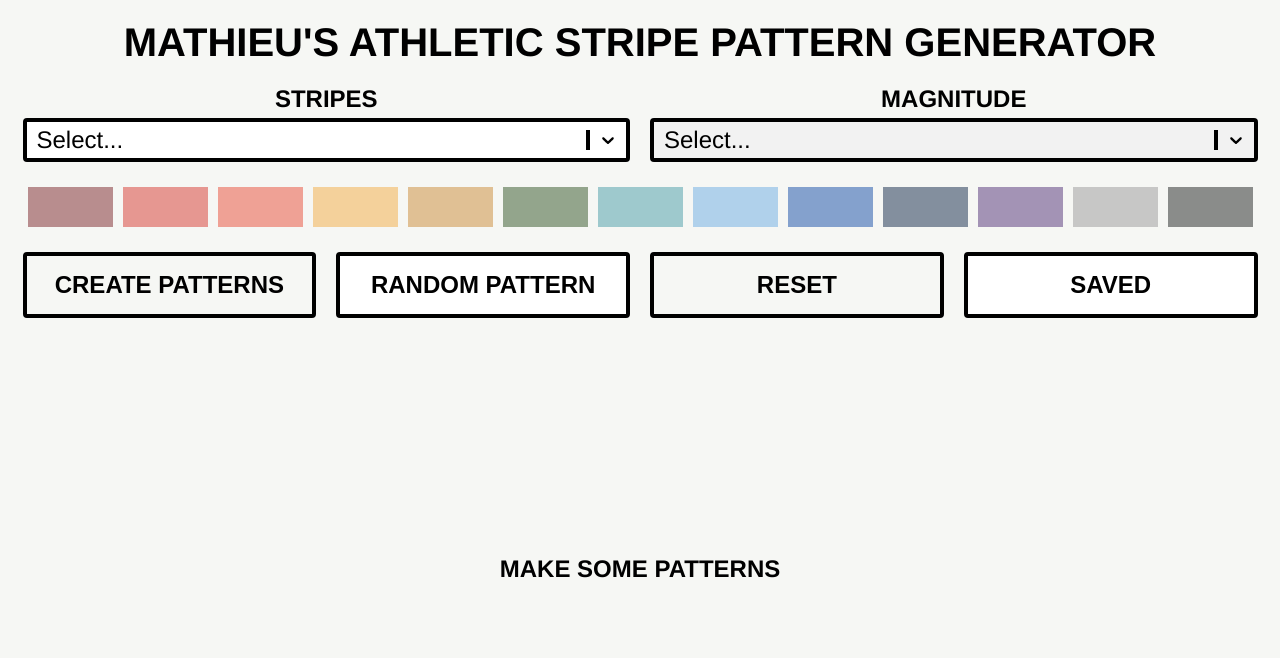
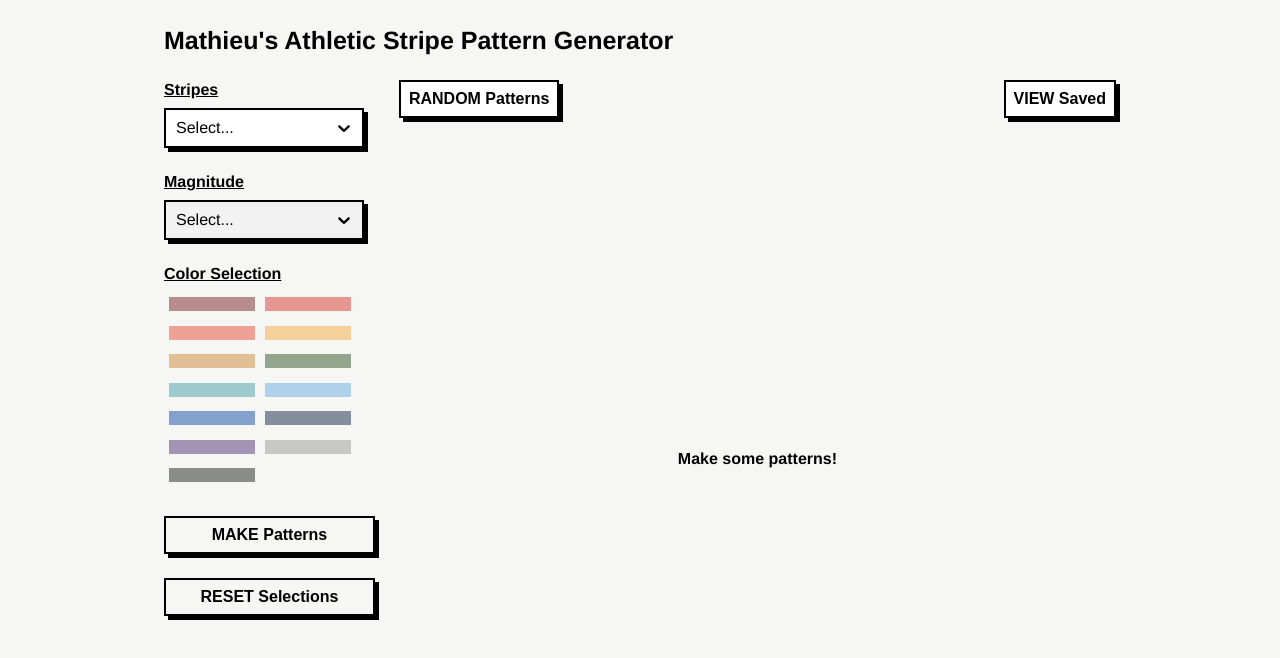
Before and after one commit to affordances/stripes, a React (Create React App) app: page / in a window 1280 px wide. Shown: the top 658 px of the page. Built offline with nearby package versions, Linux system fonts and the light colour scheme.

Commit message:
roughly reposition stuff and begin styling revisions

```diff
--- a/src/App.js
+++ b/src/App.js
@@ -1,7 +1,14 @@
 import React, { useState } from "react";
 
 import "./index.css";
-import { Container, Title } from "./styles.js";
+import {
+  Button,
+  ButtonsRow,
+  Container,
+  InnerContainer,
+  ButtonsAndPatternsContainer,
+  Title,
+} from "./styles.js";
 import { useLocalStorage, useStripes } from "./hooks.js";
 import { Menu } from "./components/Menu.js";
 import { SavedPatternsModal } from "./components/SavedPatternsModal.js";
@@ -9,7 +16,7 @@ import { PatternsContainer } from "./components/PatternsContainer.js";
 
 const App = () => {
   const [modalIsOpen, setModalIsOpen] = useState(false);
-  const { patterns, magnitude, ...props } = useStripes();
+  const { patterns, magnitude, random, ...props } = useStripes();
   const useLocalStorageProps = useLocalStorage();
   const { toggleSavedPattern, isPatternSaved } = useLocalStorageProps;
 
@@ -24,13 +31,21 @@ const App = () => {
         modalIsOpen={modalIsOpen}
         {...useLocalStorageProps}
       />
-      <Title>MATHIEU'S ATHLETIC STRIPE PATTERN GENERATOR</Title>
-      <Menu magnitude={magnitude} openModal={toggleModal} {...props} />
-      <PatternsContainer
-        patterns={patterns}
-        toggleSavedPattern={toggleSavedPattern}
-        isPatternSaved={isPatternSaved}
-      />
+      <Title>Mathieu's Athletic Stripe Pattern Generator</Title>
+      <InnerContainer>
+        <Menu magnitude={magnitude} {...props} />
+        <ButtonsAndPatternsContainer>
+          <ButtonsRow>
+            <Button onClick={random}>RANDOM Patterns</Button>
+            <Button onClick={toggleModal}>VIEW Saved</Button>
+          </ButtonsRow>
+          <PatternsContainer
+            patterns={patterns}
+            toggleSavedPattern={toggleSavedPattern}
+            isPatternSaved={isPatternSaved}
+          />
+        </ButtonsAndPatternsContainer>
+      </InnerContainer>
     </Container>
   );
 };
--- a/src/components/Menu.js
+++ b/src/components/Menu.js
@@ -3,7 +3,7 @@ import Select from "react-select";
 import {
   SelectContainer,
   Swatch,
-  SwatchContainer,
+  SwatchesContainer,
   Header,
   // PatternCount,
   Button,
@@ -29,18 +29,16 @@ export const Menu = (props) => {
     allChoicesMade,
     updatePickedColors,
     reset,
-    random,
     stripeCountValue,
     pickedColors,
     createPatterns,
-    openModal,
   } = props;
 
   return (
     <MenuContainer>
-      <MenuRow>
-        <SelectContainer style={{ marginRight: "20px" }}>
-          <Header>STRIPES</Header>
+      {/* <MenuRow> */}
+      <SelectContainer>
+        <Header>Stripes</Header>
         <Select
           styles={selectStyles}
           value={stripeCount}
@@ -54,7 +52,7 @@ export const Menu = (props) => {
         />
       </SelectContainer>
       <SelectContainer>
-          <Header>MAGNITUDE</Header>
+        <Header>Magnitude</Header>
         <Select
           styles={selectStyles}
           isDisabled={!magnitudeOptions}
@@ -65,8 +63,9 @@ export const Menu = (props) => {
           }}
         />
       </SelectContainer>
-      </MenuRow>
-      <SwatchContainer disabled={!(stripeCountValue && magnitude)}>
+      {/* </MenuRow> */}
+      <Header>Color Selection</Header>
+      <SwatchesContainer disabled={!(stripeCountValue && magnitude)}>
         {colors.map((color, i) => {
           return (
             <Swatch
@@ -81,36 +80,36 @@ export const Menu = (props) => {
             />
           );
         })}
-      </SwatchContainer>
-      <MenuRow>
+      </SwatchesContainer>
+      {/* <MenuRow> */}
       <Button
         onClick={createPatterns}
         disabled={!allChoicesMade}
         style={{
-            margin: "0 20px 0 0",
+          margin: "0 0 24px 0",
         }}
       >
-          CREATE PATTERNS
+        MAKE Patterns
       </Button>
-        <Button
+      {/* <Button
         onClick={random}
         style={{
           margin: "0 20px 0 0",
         }}
       >
         RANDOM PATTERN
-        </Button>
+      </Button> */}
       <Button
         onClick={reset}
         disabled={!anyChoicesMade}
-          style={{
-            margin: "0 20px 0 0",
-          }}
+        // style={{
+        //   margin: "0 20px 0 0",
+        // }}
       >
-          RESET
+        RESET Selections
       </Button>
-        <Button onClick={openModal}>SAVED</Button>
-      </MenuRow>
+      {/* <Button onClick={openModal}>SAVED</Button> */}
+      {/* </MenuRow> */}
       {/* <PatternCountContainer>
         <Header>Patterns generated</Header>
         <PatternCount>{patternCount}</PatternCount>
--- a/src/components/PatternsContainer.js
+++ b/src/components/PatternsContainer.js
@@ -41,7 +41,7 @@ export const PatternsContainer = (props) => {
     </AutoSizerContainer>
   ) : (
     <EmptyStateContainer>
-      <EmptyStateText>MAKE SOME PATTERNS</EmptyStateText>
+      <EmptyStateText>Make some patterns!</EmptyStateText>
     </EmptyStateContainer>
   );
 };
--- a/src/components/SavedPatternsModal.js
+++ b/src/components/SavedPatternsModal.js
@@ -67,7 +67,7 @@ export const SavedPatternsModal = (props) => {
             disabled={!savedPatterns.length}
             onClick={clearSavedPatterns}
             style={{
-              margin: "0 20px 0 0",
+              margin: "0 24px 0 0",
             }}
           >
             CLEAR ALL
--- a/src/helpers.js
+++ b/src/helpers.js
@@ -53,7 +53,7 @@ export const convertToColumns = (array) => {
 
 export const getRowHeight = (pattern) => {
   const patternHeight = pattern.length ? pattern[0][0].magnitude : 0;
-  return patternHeight > 0 ? patternHeight * 10 + 47 : 0;
+  return patternHeight > 0 ? patternHeight * 6 + 40 : 0;
 };
 
 export const getRandomElFromArray = (arr) => {
--- a/src/styles.js
+++ b/src/styles.js
@@ -2,28 +2,40 @@ import styled from "styled-components";
 
 export const Container = styled.div`
   height: 100%;
-  max-width: 1275px;
+  max-width: 1000px;
   display: flex;
   flex-direction: column;
-  padding: 20px 20px 0 20px;
+  padding: 24px 24px 0 24px;
   margin: auto;
   overflow: auto;
 `;
 
+export const InnerContainer = styled.div`
+  display: flex;
+  flex-direction: row;
+  width: 100%;
+  height: 100%;
+`;
+
 export const Title = styled.h1`
-  font-size: 40px;
+  font-size: 25px;
+  line-height: 32px;
   font-weight: 700;
-  text-align: center;
-  margin: 0 0 20px 0;
+  margin: 0 0 24px 0;
   color: black;
+`;
+
+export const ButtonsRow = styled.div`
+  display: flex;
+  flex-direction: row;
+  justify-content: space-between;
 `;
 
 export const MenuContainer = styled.div`
   display: flex;
   flex-direction: column;
-  justify-content: center;
-  align-items: center;
-  width: 100%;
+  width: 280px;
+  margin: 0 24px 0 0;
 `;
 
 export const MenuRow = styled.div`
@@ -31,30 +43,33 @@ export const MenuRow = styled.div`
   flex-direction: row;
   justify-content: space-between;
   width: 100%;
-  margin: 0 0 20px 0;
+  margin: 0 0 24px 0;
 `;
 
 export const SelectContainer = styled.div`
   display: flex;
   flex-direction: column;
-  align-items: center;
-  flex: 1;
+  width: 200px;
+  margin-bottom: 24px;
 `;
 
 export const Header = styled.h2`
-  font-size: 24px;
+  font-size: 16px;
+  line-height: 20px;
   font-weight: 700;
-  margin: 0 0 5px 0;
+  margin: 0 0 8px 0;
   padding: 0;
   color: black;
+  text-decoration: underline;
 `;
 
-export const SwatchContainer = styled.div`
+export const SwatchesContainer = styled.div`
   display: flex;
   flex-direction: row;
-  justify-content: space-between;
+  flex-wrap: wrap;
   width: 100%;
-  margin: 0 0 20px 0;
+  height: 200px;
+  margin: 0 0 24px 0;
 
   ${(props) =>
     props.disabled &&
@@ -67,22 +82,20 @@ export const SwatchContainer = styled.div`
 export const Swatch = styled.div`
   background: ${(props) => props.color};
   border: 5px solid ${(props) => (props.isPicked ? `limegreen` : `#f6f7f4`)};
-  min-width: 25px;
-  min-height: 50px;
-  flex: 1;
+  width: 96px;
+  height: 24px;
   cursor: pointer;
 `;
 
 export const Button = styled.button`
-  flex: 1;
   color: black;
   background: #f6f7f4;
-  border: 4px solid black;
-  border-radius: 4px;
-  padding: 15px;
+  box-shadow: 4px 4px black;
+  border: 2px solid black;
+  padding: 8px;
   text-align: center;
   text-decoration: none;
-  font-size: 24px;
+  font-size: 16px;
   font-weight: 700;
 
   ${(props) =>
@@ -97,12 +110,18 @@ export const AutoSizerContainer = styled.div`
   flex: 1;
 `;
 
+export const ButtonsAndPatternsContainer = styled.div`
+  display: flex;
+  flex-direction: column;
+  width: 100%;
+`;
+
 export const PatternContainer = styled.div`
   display: flex;
   flex-direction: column;
   align-items: center;
   width: 100%;
-  padding: 15px;
+  padding: 16px;
 
   ${(props) => props}
 `;
@@ -122,7 +141,7 @@ export const PatternLabel = styled.div`
 
 export const PatternLabelText = styled.h6`
   font-weight: 400;
-  margin: 0 0 5px 0;
+  margin: 0 0 4px 0;
   padding: 0;
 `;
 
@@ -156,7 +175,7 @@ export const Pattern = styled.div`
 
 export const Stripe = styled.div`
   background: ${(props) => props.background};
-  height: 10px;
+  height: 6px;
 `;
 
 export const HiddenDownloadContainer = styled.div`
@@ -169,7 +188,7 @@ export const DownloadPattern = styled.div`
 
 export const DownloadStripe = styled.div`
   background: ${(props) => props.background};
-  height: 60px;
+  height: 64px;
 `;
 
 export const PatternCountContainer = styled.div`
@@ -183,7 +202,7 @@ export const PatternCountContainer = styled.div`
 export const PatternCount = styled.p`
   font-weight: 500;
   font-size: 24px;
-  margin: 0 0 5px 0;
+  margin: 0 0 8px 0;
   padding: 0;
 `;
 
@@ -195,9 +214,9 @@ export const EmptyStateContainer = styled.div`
 `;
 
 export const EmptyStateText = styled.div`
-  font-weight: 500;
-  font-size: 24px;
-  font-weight: bold;
+  font-weight: 700;
+  font-size: 16px;
+  line-height: 20px;
 `;
 
 export const ModalButtonsContainer = styled.div`
@@ -205,7 +224,7 @@ export const ModalButtonsContainer = styled.div`
   flex-direction: row;
   justify-content: space-between;
   border-top: 4px solid black;
-  padding: 15px;
+  padding: 16px;
 `;
 
 export const ModalInnerContainer = styled.div`
@@ -229,7 +248,7 @@ export const modalStyles = {
     overflow: "hidden",
     border: "4px solid black",
     padding: "0",
-    maxWidth: "1275px",
+    maxWidth: "1280px",
     margin: "auto",
   },
 };
@@ -241,7 +260,9 @@ export const selectStyles = {
   }),
   control: (provided, _) => ({
     ...provided,
-    border: "4px solid black",
+    border: "2px solid black",
+    borderRadius: "0",
+    boxShadow: "4px 4px black",
     cursor: "pointer",
   }),
   dropdownIndicator: (provided, _) => ({
@@ -250,23 +271,30 @@ export const selectStyles = {
   }),
   indicatorSeparator: (provided, _) => ({
     ...provided,
-    width: "4px",
-    backgroundColor: "black",
+    display: "none",
+    // width: "4px",
+    // backgroundColor: "black",
   }),
   option: (provided, _) => ({
     ...provided,
     cursor: "pointer",
     color: "black",
+    // textAlign: "right",
     fontSize: "24px",
   }),
   placeholder: (provided, _) => ({
     ...provided,
     color: "black",
-    fontSize: "24px",
+    fontSize: "16px",
   }),
   singleValue: (provided, _) => ({
     ...provided,
     color: "black",
     fontSize: "24px",
   }),
+  valueContainer: (provided, _) => ({
+    ...provided,
+    // justifyContent: "flex-end",
+    // padding: "0",
+  }),
 };
```
Lines whose indentation alone changed are shown as unchanged.
